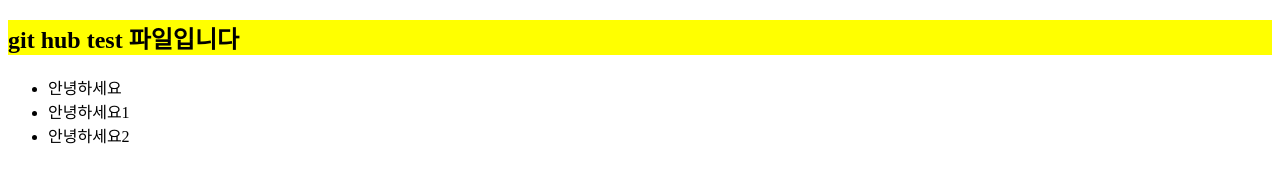
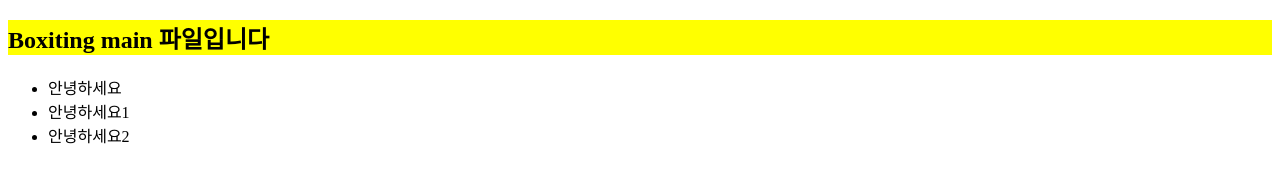
Before and after one commit to DongWook0509/1215_gitstudy, a plain HTML site: page index.html in a window 1280 px wide. Drawn offline with Linux system fonts and the light colour scheme.

Commit message:
메인페이지 생성

```diff
--- a/index.html
+++ b/index.html
@@ -10,7 +10,7 @@
     </style>
 </head>
 <body>
-    <h2>git hub test 파일입니다</h2>
+    <h2>Boxiting main 파일입니다</h2>
     <ul>
         <li>안녕하세요</li>
         <li>안녕하세요1</li>
```
